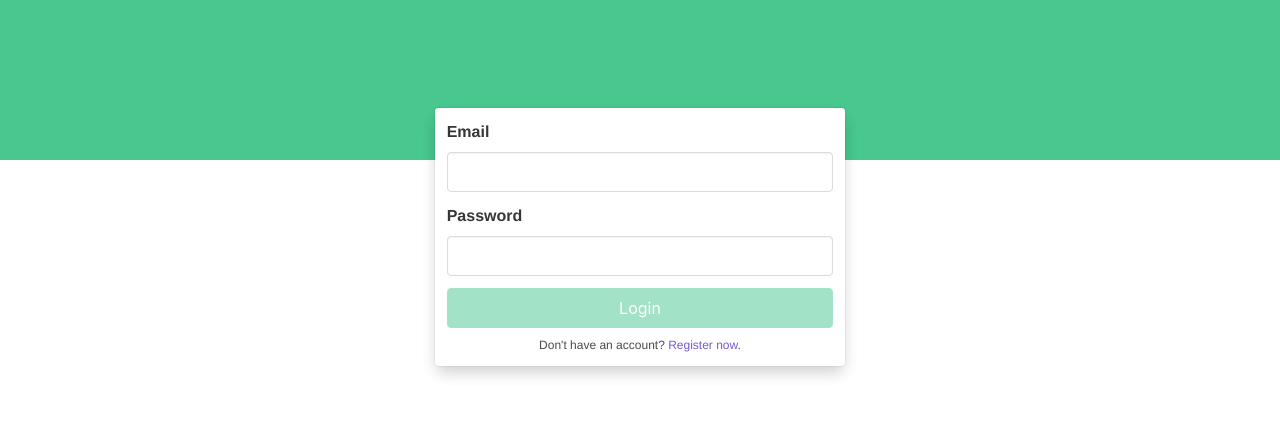
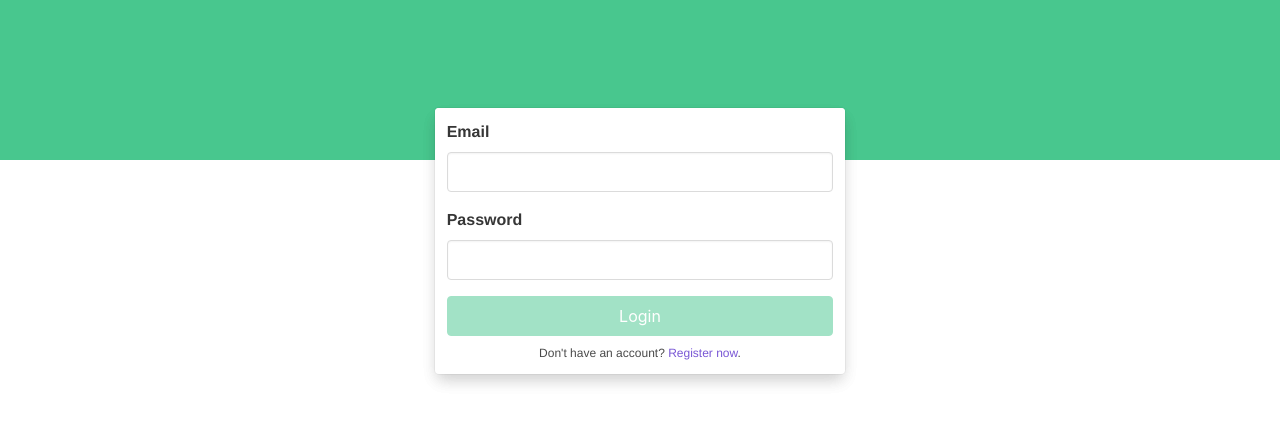
Before and after one commit to rsalunga29/incident_report, a Vue app in the folder src/static/: page /auth/login in a window 1280 px wide. Shown: the top 424 px of the page. Built offline with nearby package versions, Linux system fonts and the light colour scheme.

Commit message:
adjust margin between fields

```diff
--- a/src/static/src/auth/Login.vue
+++ b/src/static/src/auth/Login.vue
@@ -14,6 +14,7 @@
             >
               <b-field
                 label="Email"
+                class="mb-4"
                 slot-scope="{ errors, valid }"
                 :type="valid ? 'is-success' : ''"
               >
@@ -32,7 +33,7 @@
             >
               <b-field
                 label="Password"
-                class="mt-3"
+                class="mb-4"
                 slot-scope="{ errors, valid }"
                 :type="valid ? 'is-success' : ''"
               >
@@ -45,7 +46,7 @@
             </ValidationProvider>
 
             <b-button
-              type="is-success is-fullwidth mt-3"
+              type="is-success is-fullwidth"
               :disabled="invalid || !validated"
               @click="login"
             >Login</b-button>
```
